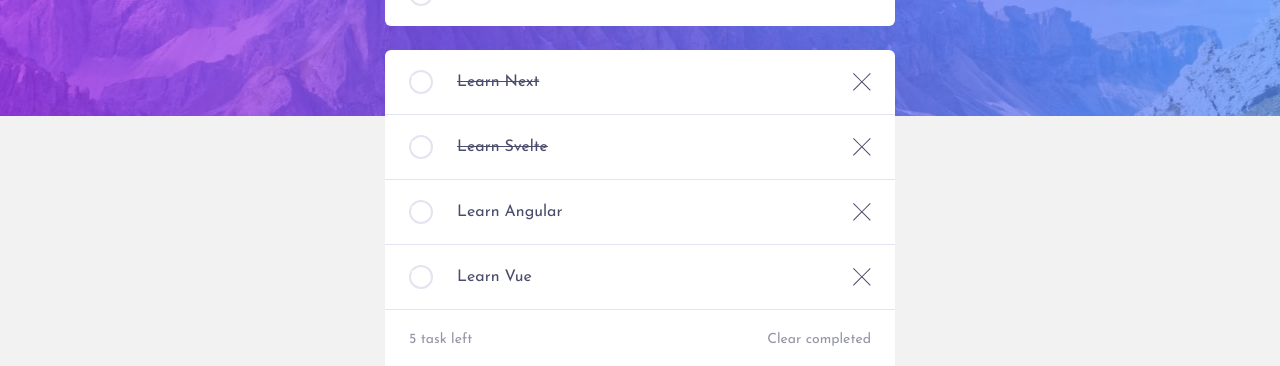
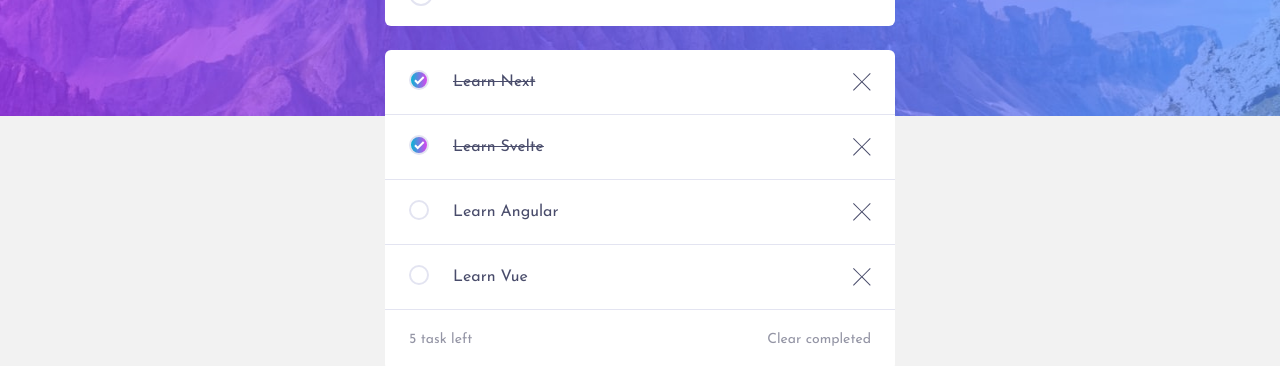
Before and after one commit to webmasterft/FrontEnd-Mentor-React-todo-app, a React (Create React App) app: page / in a window 1280 px wide. Shown: the part 184-550 px from the top of the page. Built offline with nearby package versions, Linux system fonts and the light colour scheme.

Commit message:
Rename Icons

```diff
--- a/src/App.css
+++ b/src/App.css
@@ -8,3 +8,7 @@
   font-size: 16px;
   font-style: normal;
 }
+
+.check-gradient {
+  background: #000;
+}
--- a/src/components/TodoItem.jsx
+++ b/src/components/TodoItem.jsx
@@ -6,10 +6,13 @@
   const { id, title, completed } = todo;
   return (
     <article id={id}>
-      <button className="flex-none">
-        <span className="rounded-full w-[24px] h-[24px] border-2 block shrink-0 border-gray3">
-          <IconCheck />
-        </span>
+      {/* <button className="inline-block rounded-full w-5 h-5 border-2 block shrink-0 border-gray3 flex-none bg-gradient-to-r from-cyan-500 to-fuchsia-500 flex items-center justify-center">
+        <IconCheck />
+      </button> */}
+      <button
+        className={`rounded-full w-5 h-5 border-2 block shrink-0 border-gray3 flex-none flex items-center justify-center ${completed && 'bg-gradient-to-r from-cyan-500 to-fuchsia-500'} `}
+      >
+        {completed && <IconCheck />}
       </button>
       <p className={`grow text-purple ${completed && 'line-through'}`}>
         {title}
--- a/src/components/icons/IconCheck.jsx
+++ b/src/components/icons/IconCheck.jsx
@@ -1,14 +1,17 @@
 import React from 'react';
 
-const IconCheck = () => {
+const IconCheck = ({ ...props }) => {
   return (
-    <svg xmlns="http://www.w3.org/2000/svg" width="11" height="9">
-      <path
-        fill="none"
-        stroke="#FFF"
-        strokeWidth="2"
-        d="M1 4.304L3.696 7l6-6"
-      />
+    <svg
+      {...props}
+      xmlns="http://www.w3.org/2000/svg"
+      width="11"
+      height="9"
+      fill="none"
+      stroke="#FFF"
+      strokeWidth="2"
+    >
+      <path d="M1 4.304L3.696 7l6-6" />
     </svg>
   );
 };
```
